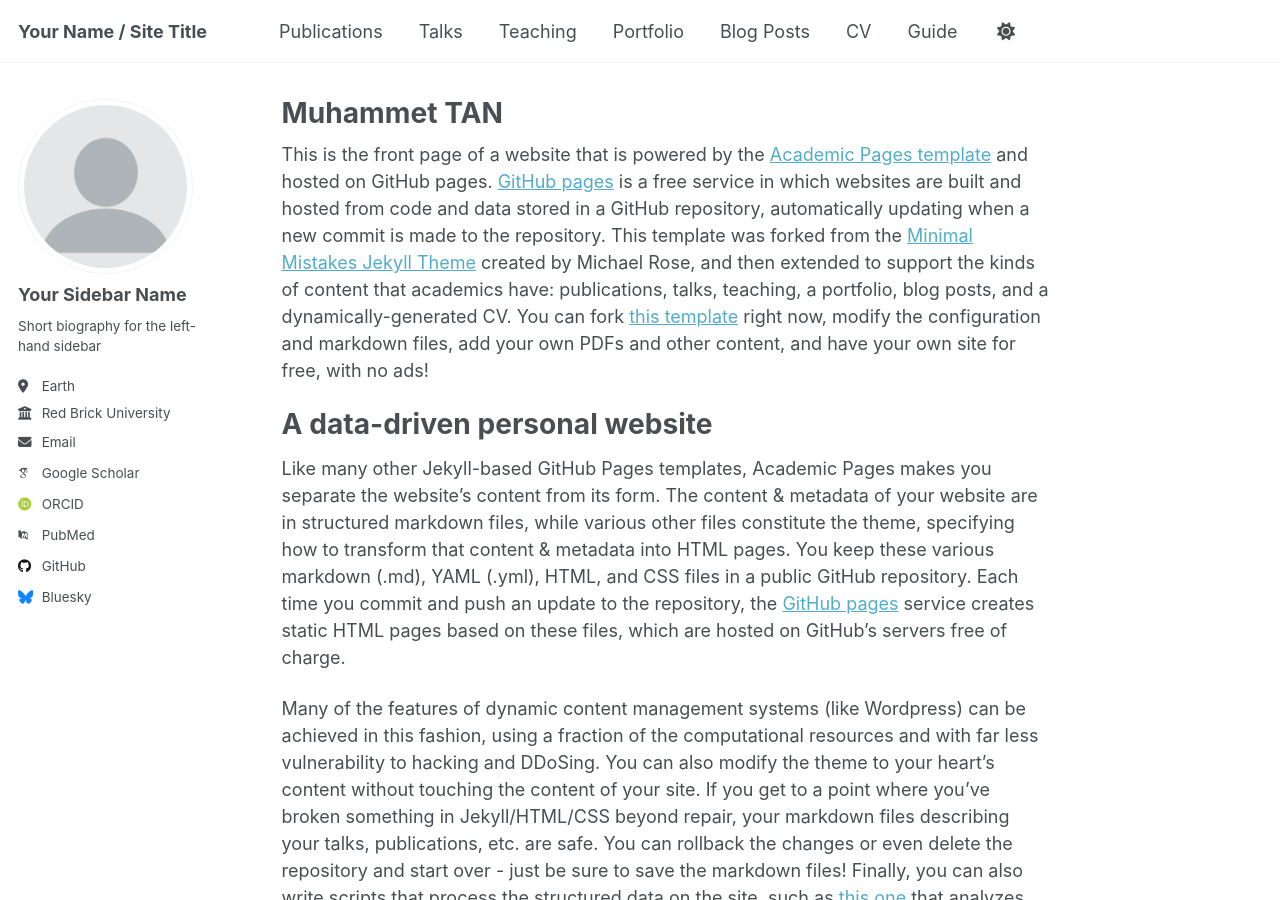
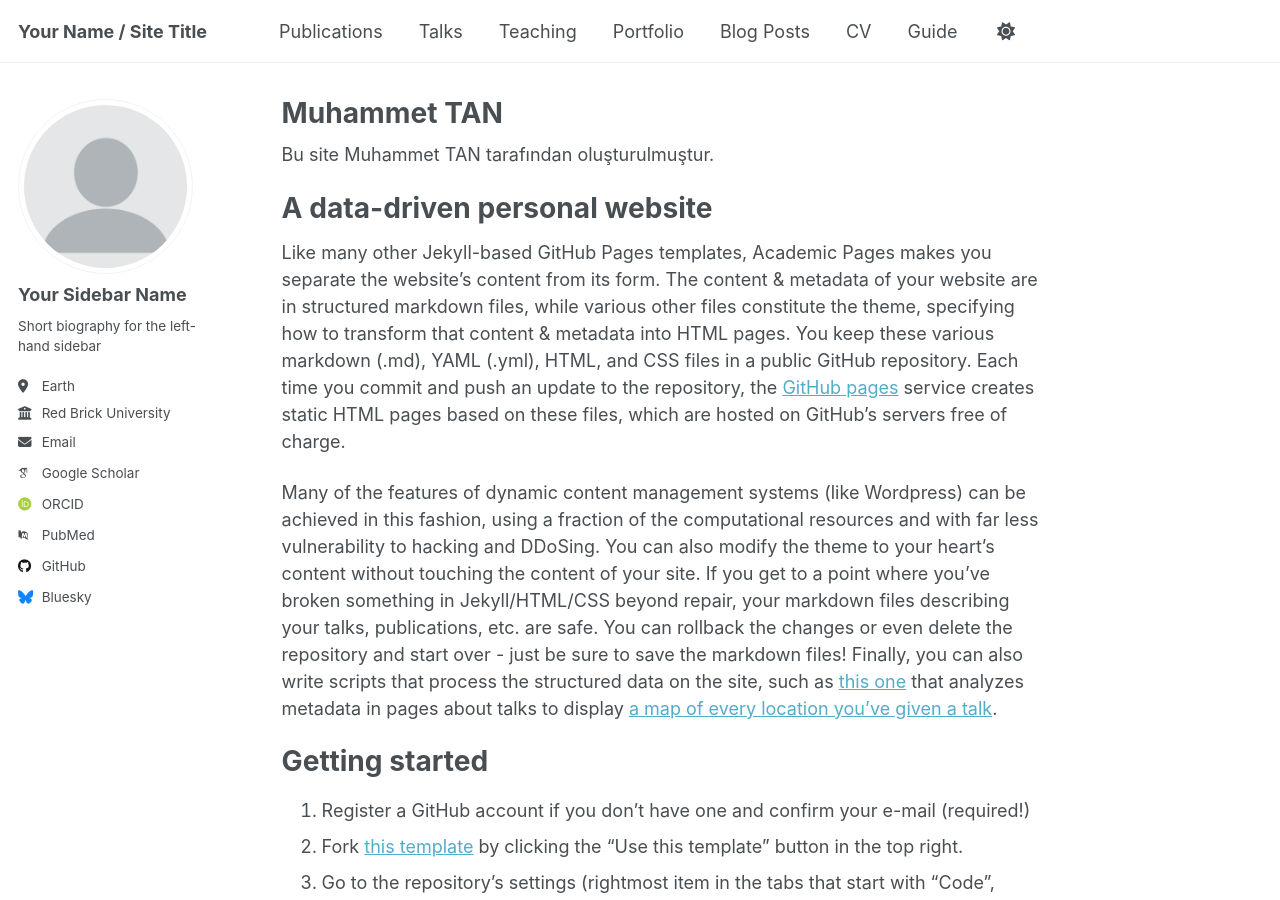
Before and after one commit to muhammettan28/muhammettan28.github.io, a Jekyll site: the page built from _pages/about.md, in a window 1280 px wide and 900 px high. Built offline with Jekyll 4.4.1, drawn with Linux system fonts in a browser that asks for light colours; some web fonts are replaced.

Commit message:
Update about.md

```diff
--- a/_pages/about.md
+++ b/_pages/about.md
@@ -7,7 +7,7 @@ redirect_from:
   - /about.html
 ---
 
-This is the front page of a website that is powered by the [Academic Pages template](https://github.com/academicpages/academicpages.github.io) and hosted on GitHub pages. [GitHub pages](https://pages.github.com) is a free service in which websites are built and hosted from code and data stored in a GitHub repository, automatically updating when a new commit is made to the repository. This template was forked from the [Minimal Mistakes Jekyll Theme](https://mmistakes.github.io/minimal-mistakes/) created by Michael Rose, and then extended to support the kinds of content that academics have: publications, talks, teaching, a portfolio, blog posts, and a dynamically-generated CV. You can fork [this template](https://github.com/academicpages/academicpages.github.io) right now, modify the configuration and markdown files, add your own PDFs and other content, and have your own site for free, with no ads!
+Bu site Muhammet TAN tarafından oluşturulmuştur.
 
 A data-driven personal website
 ======
```
